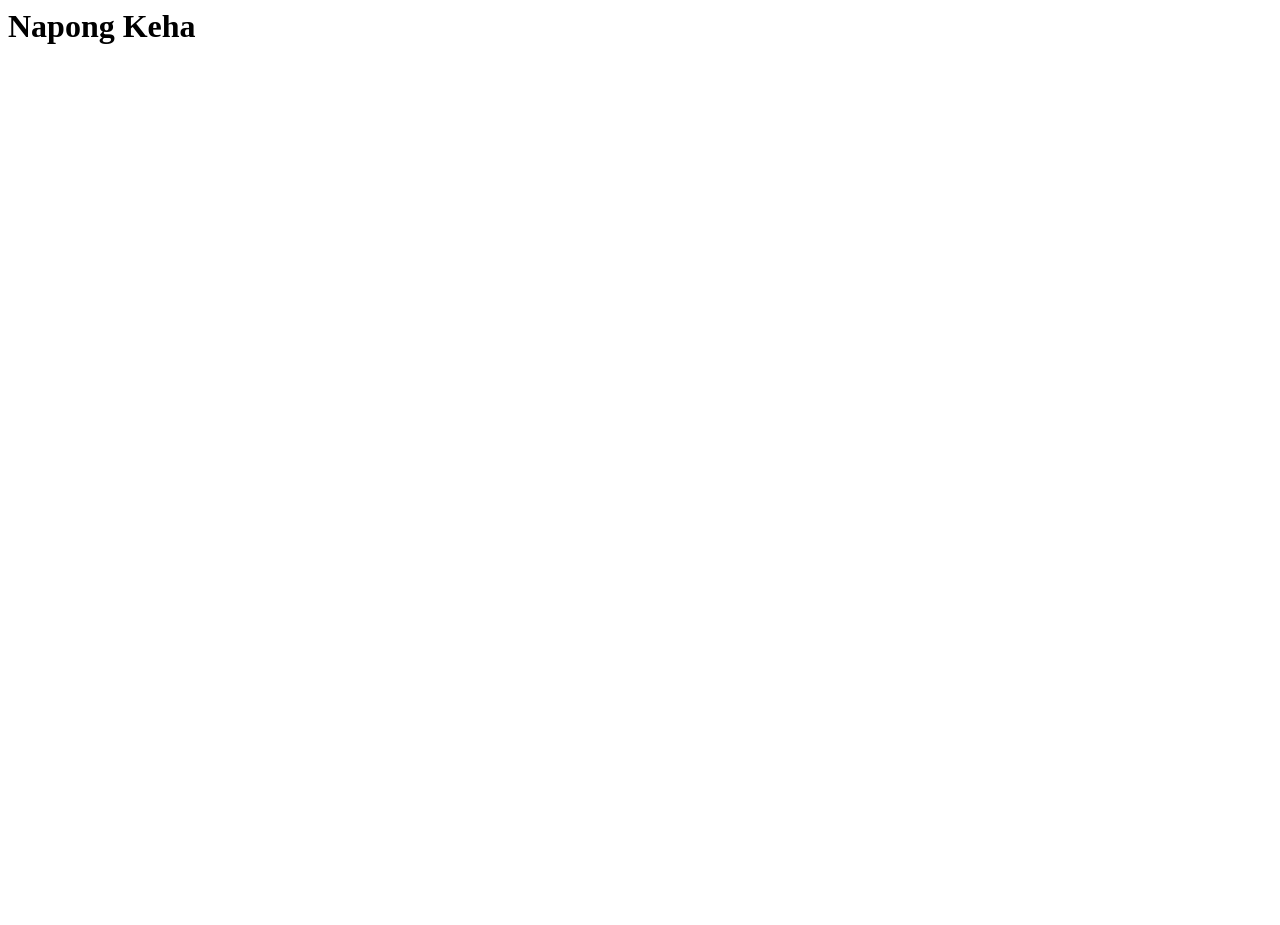
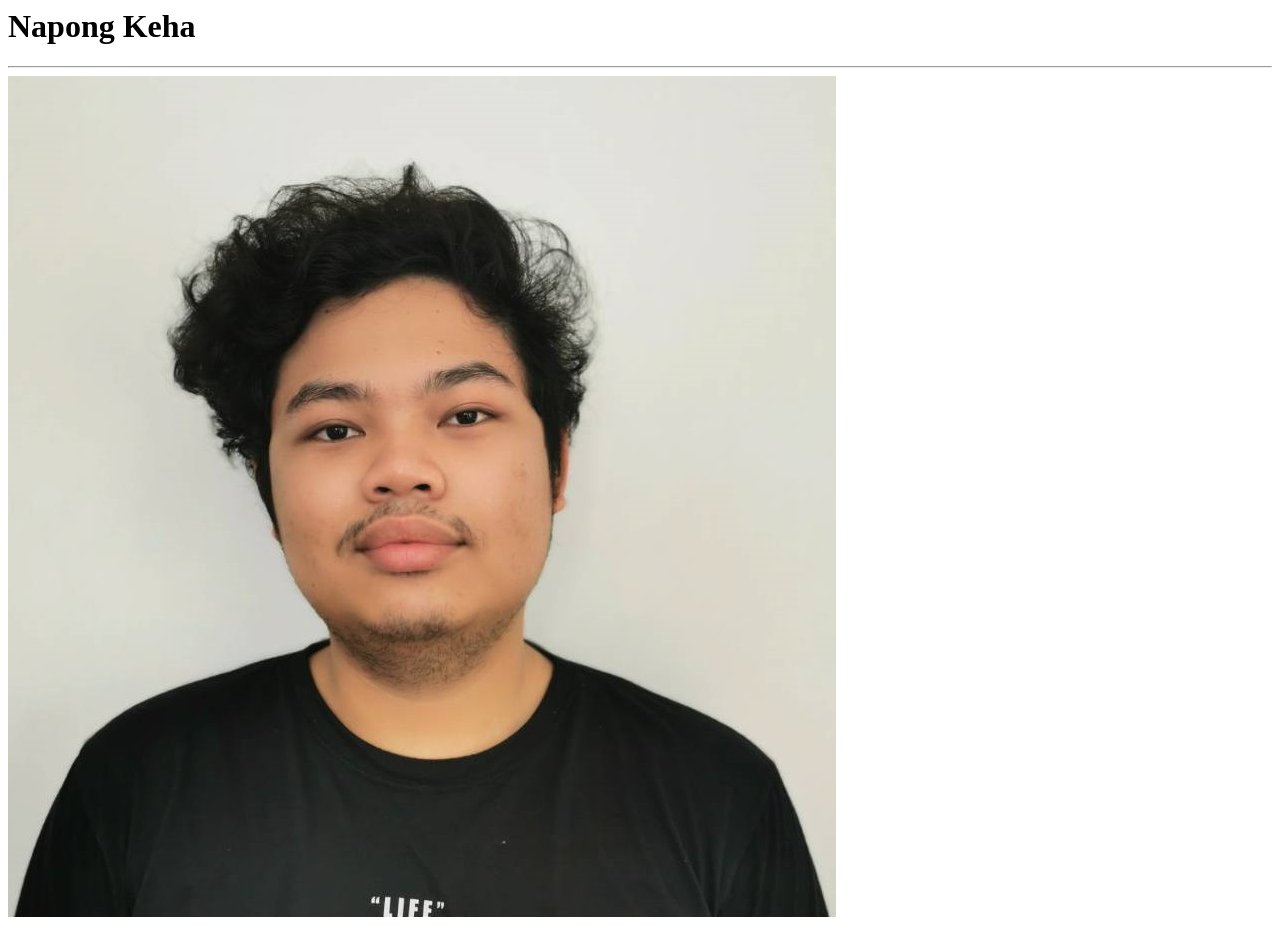
Before and after one commit to 1napong1/testComDev, a plain HTML site: page index.html in a window 1280 px wide. Before the commit the page ends 800 px from the top, so only its background shows below. Drawn offline with Linux system fonts and the light colour scheme.

Commit message:
Update index.html

```diff
--- a/index.html
+++ b/index.html
@@ -7,7 +7,7 @@
 </head>
 <body>
     <h1>Napong Keha</h1>
-
-
+    <hr>
+    <img src="/img/111.png" alt="ez">
 </body>
 </html>
```
